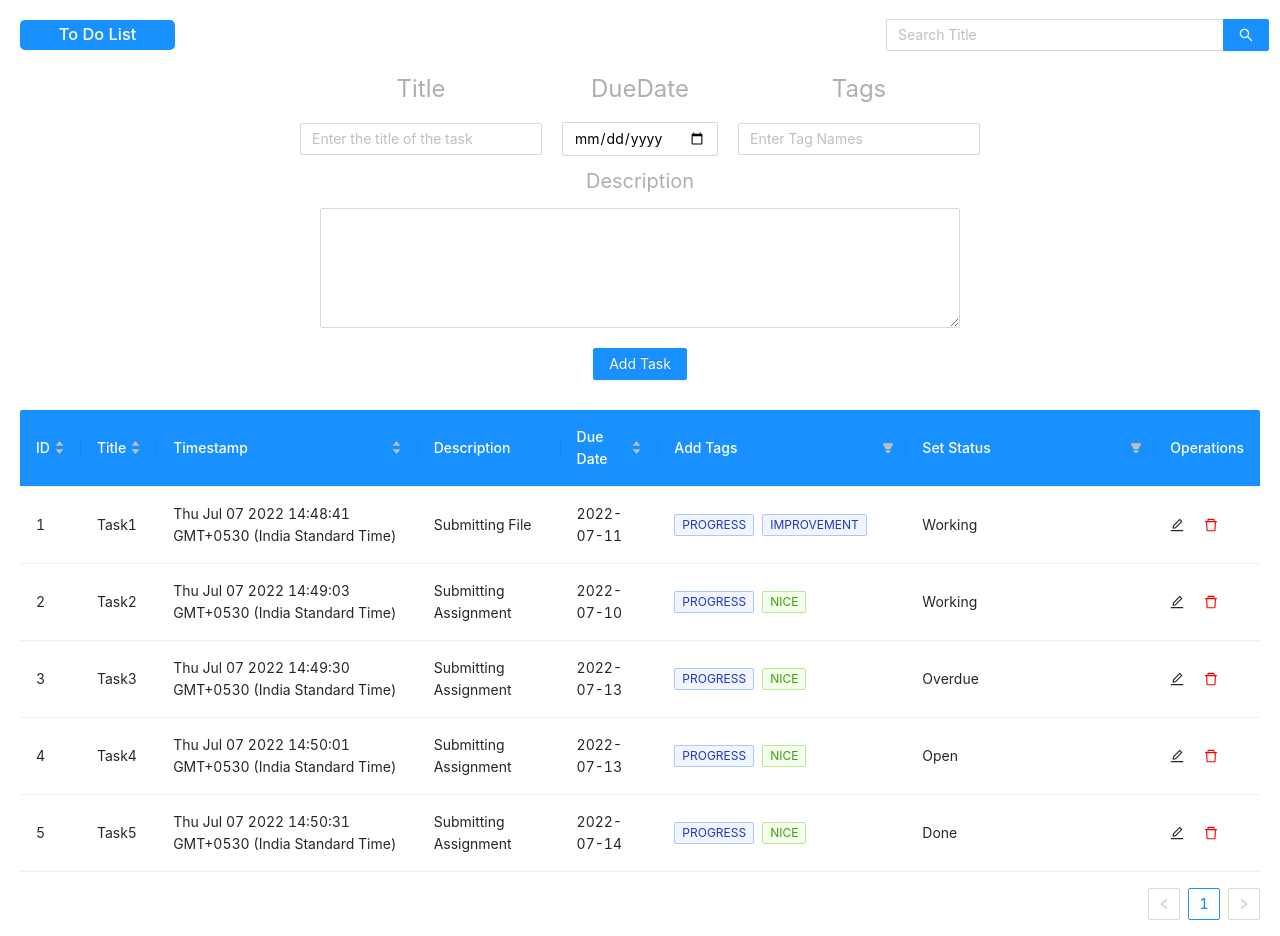
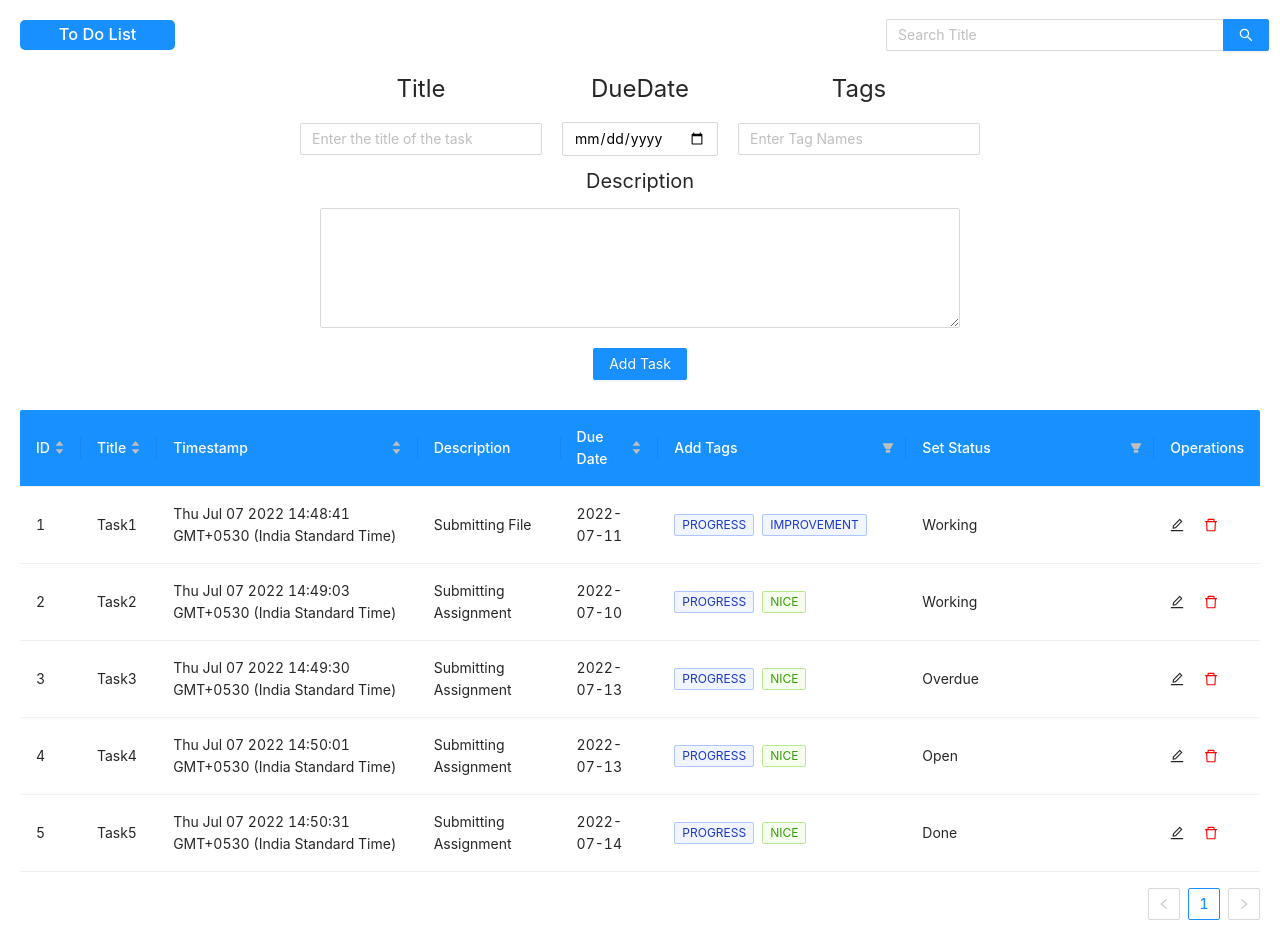
Before and after one commit to develop-er11/TodoList, a React (Create React App) app: page / in a window 1280 px wide. Built offline with nearby package versions, Linux system fonts and the light colour scheme; the HTML template or start-up script is replaced by a standard one.

Commit message:
Update App.css

```diff
--- a/src/App.css
+++ b/src/App.css
@@ -1,6 +1,6 @@
 body{
   background-color: white;
-  color: rgb(176, 175, 175);
+  color: rgba(0,0,0,.85);
 }
 
 .top{
```
